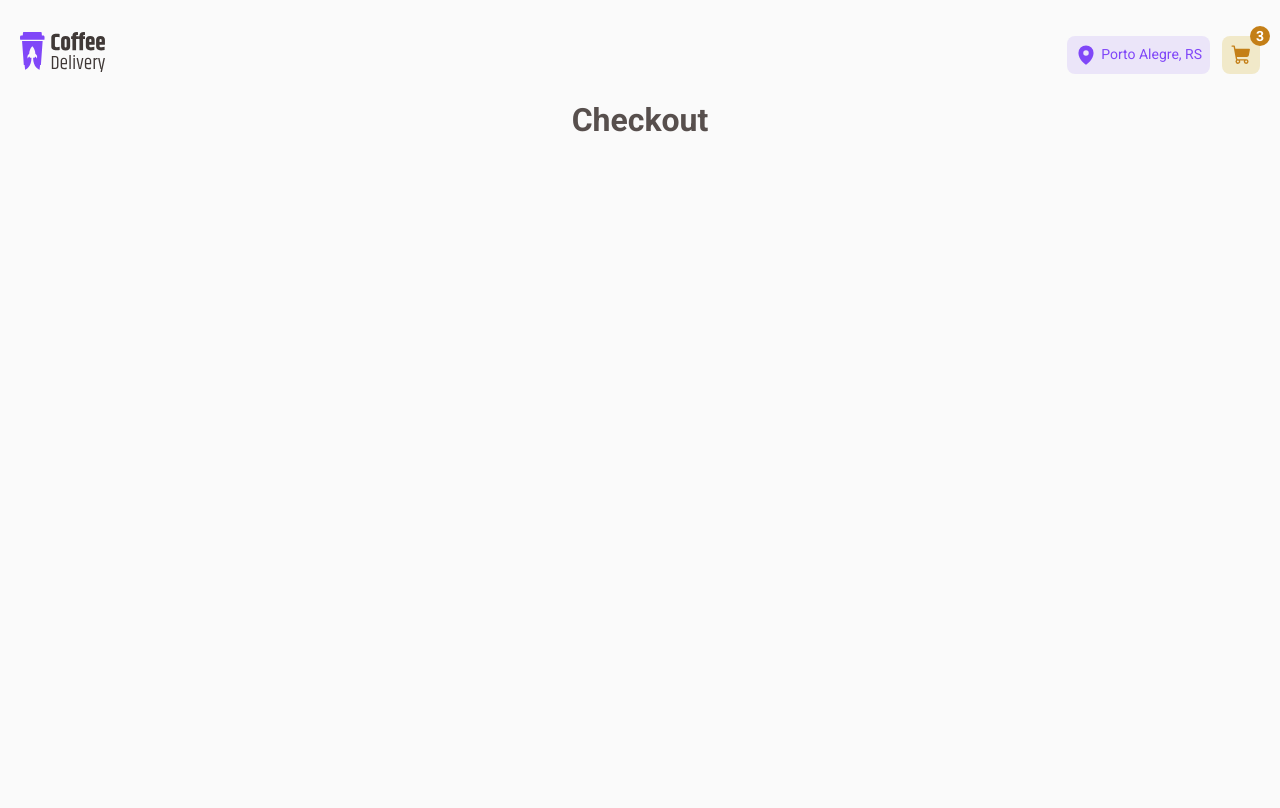
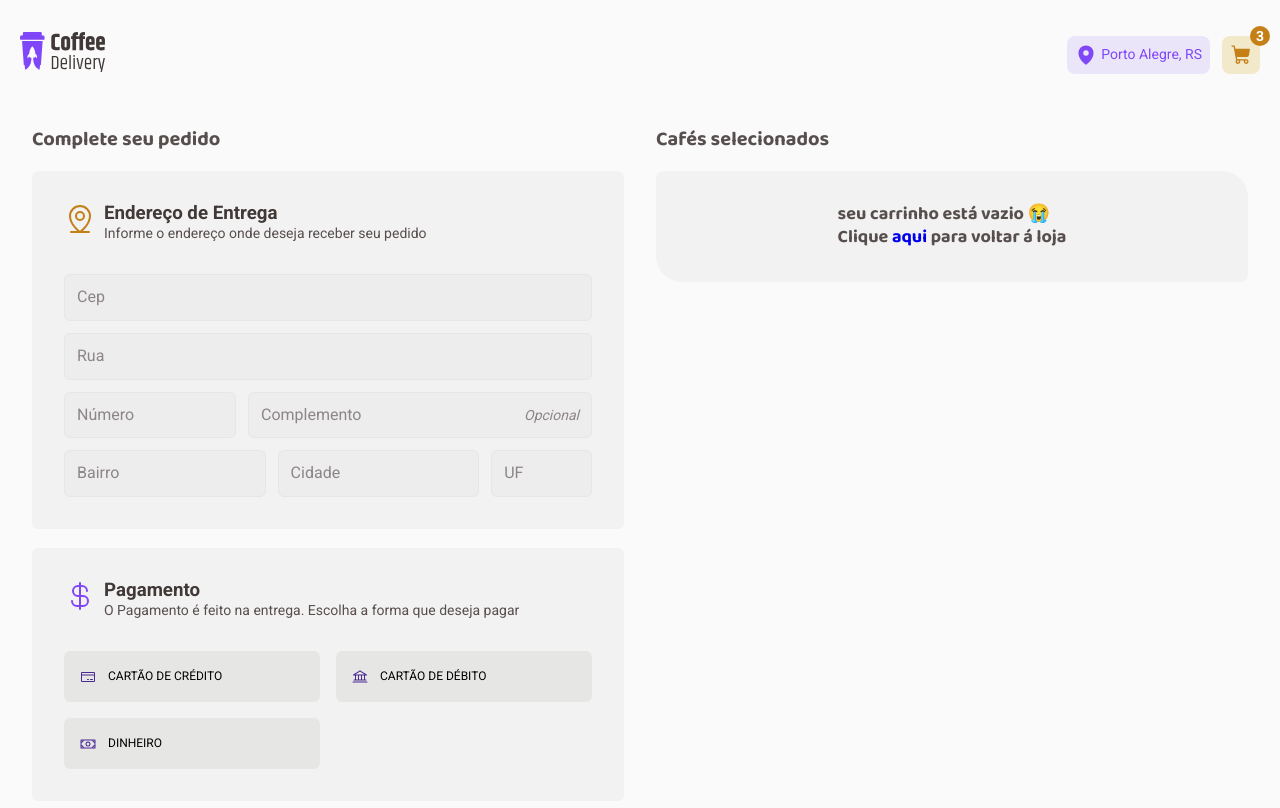
Before and after one commit to Guivieirasilva/coffee-delivery, a React (Vite) app: page /Checkout in a window 1280 px wide. Shown: the top 808 px of the page. Built offline with nearby package versions, Linux system fonts and the light colour scheme.

Commit message:
estrutura e estilização da pagina de checkout

```diff
--- a/src/pages/Checkout/index.tsx
+++ b/src/pages/Checkout/index.tsx
@@ -1,3 +1,91 @@
+import {
+  Bank,
+  CreditCard,
+  CurrencyDollar,
+  MapPinLine,
+  Money,
+} from '@phosphor-icons/react'
+import {
+  AddressHeading,
+  AddressSection,
+  CheckoutSection,
+  CoffeeSection,
+  Container,
+  EmptyCoffee,
+  FormContainer,
+  FormOfPaymentButton,
+  FormOfPaymentSection,
+  PaymentHeading,
+  PaymentSection,
+} from './styles'
+import { TextInput } from '../../components/Form/Input'
+
 export function Checkout() {
-  return <h1>Checkout</h1>
+  return (
+    <Container>
+      <CheckoutSection>
+        <h2>Complete seu pedido</h2>
+        <AddressSection>
+          <AddressHeading>
+            <MapPinLine size={32} />
+            <div>
+              <h3>Endereço de Entrega</h3>
+              <p>Informe o endereço onde deseja receber seu pedido</p>
+            </div>
+          </AddressHeading>
+          <FormContainer action="">
+            <TextInput placeholder="Cep" />
+            <TextInput placeholder="Rua" />
+            <div className="separator">
+              <TextInput placeholder="Número" />
+              <TextInput placeholder="Complemento" optional={true} />
+            </div>
+            <div className="separator2">
+              <TextInput placeholder="Bairro" />
+              <TextInput placeholder="Cidade" />
+              <TextInput placeholder="UF" />
+            </div>
+          </FormContainer>
+        </AddressSection>
+        <PaymentSection>
+          <PaymentHeading>
+            <CurrencyDollar size={32} />
+            <div>
+              <h3>Pagamento</h3>
+              <p>
+                O Pagamento é feito na entrega. Escolha a forma que deseja pagar
+              </p>
+            </div>
+          </PaymentHeading>
+          <FormOfPaymentSection>
+            <FormOfPaymentButton name="credito" type="button">
+              {' '}
+              <CreditCard size={16} />
+              CARTÃO DE CRÉDITO{' '}
+            </FormOfPaymentButton>
+            <FormOfPaymentButton name="debito" type="button">
+              {' '}
+              <Bank size={16} />
+              CARTÃO DE DÉBITO{' '}
+            </FormOfPaymentButton>
+            <FormOfPaymentButton name="dinheiro" type="button">
+              {' '}
+              <Money size={16} />
+              DINHEIRO{' '}
+            </FormOfPaymentButton>
+          </FormOfPaymentSection>
+        </PaymentSection>
+      </CheckoutSection>
+
+      <CoffeeSection>
+        <h2>Cafés selecionados</h2>
+        <EmptyCoffee>
+          <p>
+            seu carrinho está vazio 😭 <br /> Clique <a href="#">aqui</a> para
+            voltar á loja{' '}
+          </p>
+        </EmptyCoffee>
+      </CoffeeSection>
+    </Container>
+  )
 }
--- /dev/null
+++ b/src/pages/Checkout/styles.ts
@@ -0,0 +1,125 @@
+import styled from 'styled-components'
+import { mixins } from '../../styles/mixins'
+
+export const Container = styled.section`
+  display: flex;
+  flex-direction: row;
+  gap: 2rem;
+  width: 100%;
+  padding: 1rem 2rem;
+  max-width: 1440px;
+  h2 {
+    ${mixins.fonts.titleS}
+  }
+
+  @media (max-width: 750px) {
+    flex-direction: column;
+  }
+`
+export const CheckoutSection = styled.section`
+  flex: 1;
+  display: flex;
+  flex-direction: column;
+  gap: 1.2rem;
+`
+
+const Heading = styled.div`
+  display: flex;
+  gap: 8px;
+
+  div {
+    h3 {
+      color: ${({ theme }) => theme.colors['base-subtitle']};
+    }
+
+    p {
+      ${mixins.fonts.textS};
+    }
+  }
+`
+export const AddressHeading = styled(Heading)`
+  svg {
+    color: ${({ theme }) => theme.colors.yellow.dark};
+  }
+`
+export const PaymentHeading = styled(Heading)`
+  svg {
+    color: ${({ theme }) => theme.colors.purple.medium};
+  }
+`
+const ColumnsSection = styled.section`
+  display: flex;
+  flex-direction: column;
+  padding: 2rem;
+  gap: 2rem;
+  border-radius: 6px;
+  width: 100%;
+  max-width: 640px;
+  background-color: ${({ theme }) => theme.colors['base-card']};
+`
+export const AddressSection = styled(ColumnsSection)``
+export const PaymentSection = styled(ColumnsSection)``
+
+export const CoffeeSection = styled(CheckoutSection)``
+
+export const EmptyCoffee = styled(ColumnsSection)`
+  align-items: center;
+  justify-content: center;
+  border-radius: 8px 26px;
+
+  p {
+    ${mixins.fonts.titleXS}
+    a {
+      text-decoration: none;
+    }
+  }
+`
+
+export const FormContainer = styled.form`
+  display: grid;
+  gap: 0.75rem;
+  grid-template-rows: repeat(4 1fr);
+
+  .separator {
+    display: grid;
+    gap: 0.75rem;
+    grid-template-columns: 1fr 2fr;
+  }
+  .separator2 {
+    display: grid;
+    gap: 0.75rem;
+    grid-template-columns: 2fr 2fr 1fr;
+  }
+`
+
+export const FormOfPaymentSection = styled.div`
+  display: grid;
+  grid-template-columns: 1fr 1fr;
+  gap: 1rem;
+
+  @media (max-width: 500px) {
+    grid-template-columns: 1fr;
+    /* flex-direction: column; */
+  }
+`
+
+export const FormOfPaymentButton = styled.button`
+  ${mixins.fonts.buttonM}
+  background-color: ${({ theme }) => theme.colors['base-button']};
+  display: flex;
+  align-items: center;
+  gap: 0.75rem;
+  padding: 0.2rem 1rem;
+  width: 100%;
+  height: 51px;
+  border-radius: 6px;
+  transition: background-color 0.2s linear;
+
+  &:hover {
+    background-color: ${({ theme }) => theme.colors['base-hover']};
+  }
+
+  svg {
+    color: ${({ theme }) => theme.colors.purple.dark};
+  }
+`
```
